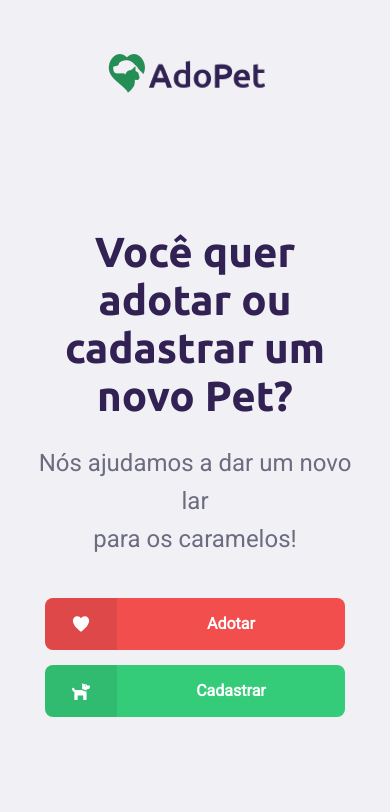
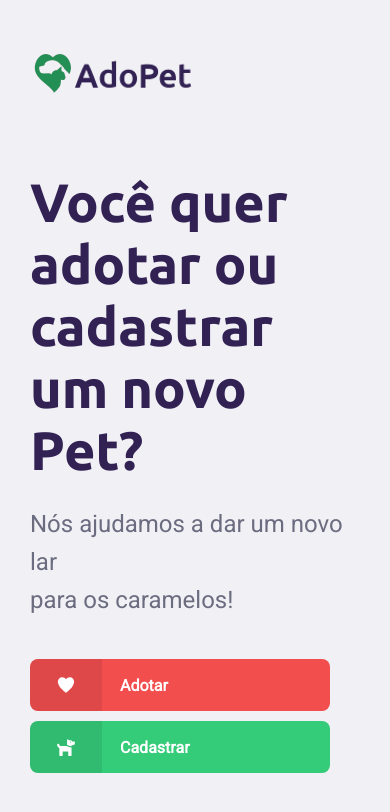
Before and after one commit to brunoscardoso/-web-reactjs-adopet, a React (Create React App) app: page / in a window 390 px wide. Shown: the top 812 px of the page. Built offline with nearby package versions, Linux system fonts and the light colour scheme.

Commit message:
add styled components on home page

```diff
--- a/package.json
+++ b/package.json
@@ -11,6 +11,7 @@
     "@types/qrcode.react": "^1.0.1",
     "@types/react": "^16.9.35",
     "@types/react-dom": "^16.9.0",
+    "@types/styled-components": "^5.1.1",
     "axios": "^0.19.2",
     "crypto": "^1.0.1",
     "date-fns": "^2.14.0",
@@ -24,6 +25,7 @@
     "react-leaflet": "^2.7.0",
     "react-router-dom": "^5.2.0",
     "react-scripts": "3.4.1",
+    "styled-components": "^5.1.1",
     "typescript": "~3.7.2"
   },
   "scripts": {
--- a/src/pages/AdoptPet/index.tsx
+++ b/src/pages/AdoptPet/index.tsx
@@ -22,7 +22,7 @@ interface PetsArray {
   name: string;
   size: string;
   gender: string;
-  photo_url: string;
+  photoUrl: string;
 }
 
 const AdoptPet: React.FC = () => {
@@ -142,7 +142,7 @@ const AdoptPet: React.FC = () => {
           <Link to={`/pets/${pet.id}`}>
             <li key={pet.id}>
               <div className="pet-card">
-                <img src={pet.photo_url} alt="adopet" />
+                <img src={pet.photoUrl} alt="adopet" />
                 <h4>
                   <b>{pet.name}</b>
                 </h4>
--- a/src/pages/DetailsPet/index.tsx
+++ b/src/pages/DetailsPet/index.tsx
@@ -3,7 +3,12 @@ import { RouteComponentProps, withRouter, useHistory } from 'react-router';
 import { FiArrowLeft } from 'react-icons/fi';
 import { Link } from 'react-router-dom';
 import { Map, TileLayer, Marker } from 'react-leaflet';
-import pt, { format, parseISO } from 'date-fns/locale/pt';
+
+// eslint-disable-next-line import/no-duplicates
+import pt from 'date-fns/locale/pt';
+
+// eslint-disable-next-line import/no-duplicates
+import { parseISO, format } from 'date-fns';
 
 import api from '../../services/api';
 
@@ -16,9 +21,9 @@ interface PropsId {
 
 interface PetObject {
   id: number;
-  created_at: string;
+  createdAt: string;
   name: string;
-  photo_url: string;
+  photoUrl: string;
   size: string;
   gender: string;
   latitude: number;
@@ -33,9 +38,9 @@ const DetailsPet: React.FC<DetailProps> = ({ match }) => {
   const [link, setLink] = useState('');
   const [petDetails, setPetDetails] = useState<PetObject>({
     id: 0,
-    created_at: '',
+    createdAt: '',
     name: '',
-    photo_url: '',
+    photoUrl: '',
     size: '',
     gender: '',
     latitude: 0,
@@ -47,8 +52,8 @@ const DetailsPet: React.FC<DetailProps> = ({ match }) => {
 
   useEffect(() => {
     api.get(`pets/${match.params.id}`).then((response) => {
-      const { created_at } = response.data[0];
-      const dateParsedISO = parseISO(created_at);
+      const { createdAt } = response.data[0];
+      const dateParsedISO = parseISO(createdAt);
       const dateFormated = () =>
         format(dateParsedISO, "d 'de' MMMM 'por volta das' H:m", {
           locale: pt,
@@ -85,7 +90,7 @@ const DetailsPet: React.FC<DetailProps> = ({ match }) => {
             <h2>{`Uau!!! quer dizer...`}</h2>
             <h3>{`Meu nome é ${petDetails.name}, estou a procura de uma familía!`}</h3>{' '}
             <div>
-              <img src={petDetails.photo_url} alt="adopet" />
+              <img src={petDetails.photoUrl} alt="adopet" />
               <Map
                 center={[petDetails.latitude, petDetails.longitude]}
                 zoom={25}
--- a/src/pages/Home/index.tsx
+++ b/src/pages/Home/index.tsx
@@ -1,42 +1,53 @@
 import React from 'react';
-import { IoIosHeart } from 'react-icons/io';
-import { FaDog } from 'react-icons/fa';
-import { Link } from 'react-router-dom';
 
-import './styles.css';
+import {
+  Container,
+  ContentContainer,
+  Header,
+  MainContainer,
+  Logo,
+  TitleText,
+  DescriptionText,
+  AdoptButton,
+  RegisterButton,
+  IconContainer,
+  HeartIcon,
+  DogIcon,
+  TextButon,
+} from './styles';
 
 import logo from '../../assets/logo.png';
 
 const Home: React.FC = () => {
   return (
-    <div id="page-home">
-      <div className="content">
-        <header>
-          <img src={logo} alt="AdoPet" />
-        </header>
+    <Container id="page-home">
+      <ContentContainer className="content">
+        <Header>
+          <Logo src={logo} alt="AdoPet" />
+        </Header>
 
-        <main>
-          <h1>Você quer adotar ou cadastrar um novo Pet?</h1>
-          <p>
+        <MainContainer>
+          <TitleText>Você quer adotar ou cadastrar um novo Pet?</TitleText>
+          <DescriptionText>
             Nós ajudamos a dar um novo lar <br /> para os caramelos!
-          </p>
+          </DescriptionText>
 
-          <Link to="/adopt-pet" id="button-adoption">
-            <span>
-              <IoIosHeart />
-            </span>
-            <strong>Adotar</strong>
-          </Link>
+          <AdoptButton to="/adopt-pet">
+            <IconContainer>
+              <HeartIcon />
+            </IconContainer>
+            <TextButon>Adotar</TextButon>
+          </AdoptButton>
 
-          <Link to="/register-pet">
-            <span>
-              <FaDog />
-            </span>
-            <strong>Cadastrar</strong>
-          </Link>
-        </main>
-      </div>
-    </div>
+          <RegisterButton to="/register-pet">
+            <IconContainer>
+              <DogIcon />
+            </IconContainer>
+            <TextButon>Cadastrar</TextButon>
+          </RegisterButton>
+        </MainContainer>
+      </ContentContainer>
+    </Container>
   );
 };
 
--- a/src/pages/Home/styles.css
+++ /dev/null
@@ -1,125 +0,0 @@
-#page-home {
-  height: 100vh;
-
-  background: url('../../assets/home-background.png') no-repeat 700px bottom;
-}
-
-#page-home .content {
-  width: 100%;
-  height: 100%;
-  max-width: 1100px;
-  margin: 0 auto;
-  padding: 0 30px;
-
-  display: flex;
-  flex-direction: column;
-  align-items: flex-start;
-}
-
-#page-home .content header {
-  margin: 52px 0 0;
-}
-
-#page-home .content main {
-  flex: 1;
-  max-width: 560px;
-
-  display: flex;
-  flex-direction: column;
-  justify-content: center;
-}
-
-#page-home .content main h1 {
-  font-size: 54px;
-  color: var(--title-color);
-}
-
-#page-home .content main p {
-  font-size: 24px;
-  margin-top: 24px;
-  line-height: 38px;
-}
-
-#page-home .content main #button-adoption {
-  width: 100%;
-  max-width: 300px;
-  height: 52px;
-  background: var(--second-color);
-  border-radius: 8px;
-  text-decoration: none;
-
-  display: flex;
-  align-items: center;
-  overflow: hidden;
-
-  margin-top: 40px;
-}
-
-#page-home .content main a {
-  width: 100%;
-  max-width: 300px;
-  height: 52px;
-  background: var(--primary-color);
-  border-radius: 8px;
-  text-decoration: none;
-
-  display: flex;
-  align-items: center;
-  overflow: hidden;
-  margin-top: 15px;
-}
-
-#page-home .content main a span {
-  display: block;
-  background: rgba(0, 0, 0, 0.08);
-  width: 72px;
-  height: 72px;
-
-  display: flex;
-  align-items: center;
-  justify-content: center;
-  transition: background-color 0.2s;
-}
-
-#page-home .content main a span svg {
-  color: #FFF;
-  width: 20px;
-  height: 20px;
-}
-
-#page-home .content main a strong {
-  flex: 1;
-  text-align: center;
-  color: #FFF;
-}
-
-#page-home .content main a:hover {
-  background: #2FB86E;
-}
-
-#page-home .content main #button-adoption:hover {
-  background: #ff6666;
-}
-
-@media(max-width: 900px) {
-  #page-home .content {
-    align-items: center;
-    text-align: center;
-  }
-
-  #page-home .content header {
-    margin: 52px auto 0;
-  }
-
-  #page-home .content main {
-    align-items: center;
-  }
-
-  #page-home .content main h1 {
-    font-size: 42px;
-  }
-
-  #page-home .content main p {
-    font-size: 24px;
-  }
-}
--- /dev/null
+++ b/src/pages/Home/styles.ts
@@ -0,0 +1,108 @@
+import styled from 'styled-components';
+import { IoIosHeart } from 'react-icons/io';
+import { FaDog } from 'react-icons/fa';
+import { Link } from 'react-router-dom';
+
+import imgBackground from '../../assets/home-background.png';
+
+export const Container = styled.div`
+  height: 100vh;
+  background: url(${imgBackground}) no-repeat 700px bottom;
+`;
+
+export const ContentContainer = styled.div`
+  width: 100%;
+  height: 100%;
+  max-width: 1100px;
+  margin: 0 auto;
+  padding: 0 30px;
+  display: flex;
+  flex-direction: column;
+  align-items: flex-start;
+`;
+
+export const Header = styled.header`
+  margin: 52px 0 0;
+`;
+
+export const Logo = styled.img``;
+
+export const MainContainer = styled.main`
+  flex: 1;
+  max-width: 560px;
+  display: flex;
+  flex-direction: column;
+  justify-content: center;
+`;
+
+export const TitleText = styled.h1`
+  font-size: 54px;
+  color: var(--title-color);
+`;
+
+export const DescriptionText = styled.p`
+  font-size: 24px;
+  margin-top: 24px;
+  line-height: 38px;
+`;
+
+export const AdoptButton = styled(Link)`
+  width: 100%;
+  max-width: 300px;
+  height: 52px;
+  background-color: #f24e4e;
+  border-radius: 8px;
+  text-decoration: none;
+  display: flex;
+  align-items: center;
+  overflow: hidden;
+  margin-top: 40px;
+  &:hover {
+    background: #ff6666;
+  }
+`;
+
+export const RegisterButton = styled(Link)`
+  width: 100%;
+  max-width: 300px;
+  height: 52px;
+  background-color: #34cb79;
+  border-radius: 8px;
+  text-decoration: none;
+  display: flex;
+  align-items: center;
+  overflow: hidden;
+  margin-top: 10px;
+  &:hover {
+    background: #2fb86e;
+  }
+`;
+
+export const IconContainer = styled.div`
+  display: block;
+  background: rgba(0, 0, 0, 0.08);
+  width: 72px;
+  height: 72px;
+  display: flex;
+  align-items: center;
+  justify-content: center;
+  transition: background-color 0.2s;
+`;
+
+export const HeartIcon = styled(IoIosHeart)`
+  color: #fff;
+  width: 20px;
+  height: 20px;
+`;
+
+export const DogIcon = styled(FaDog)`
+  color: #fff;
+  width: 20px;
+  height: 20px;
+`;
+
+export const TextButon = styled.strong`
+  flex: 1;
+  margin-left: 18px;
+  color: #fff;
+`;
```
Also changed, not shown: 1 other file (tests, documents, lock files or other folders).
